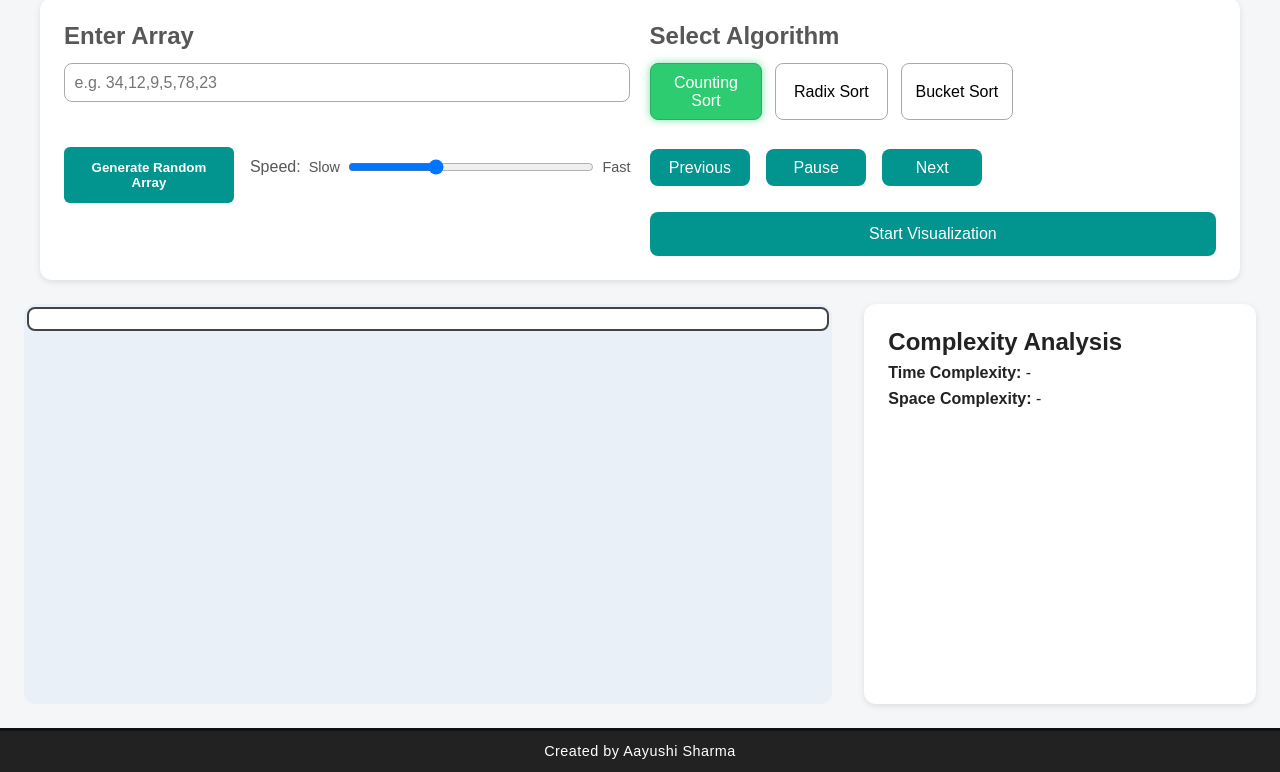
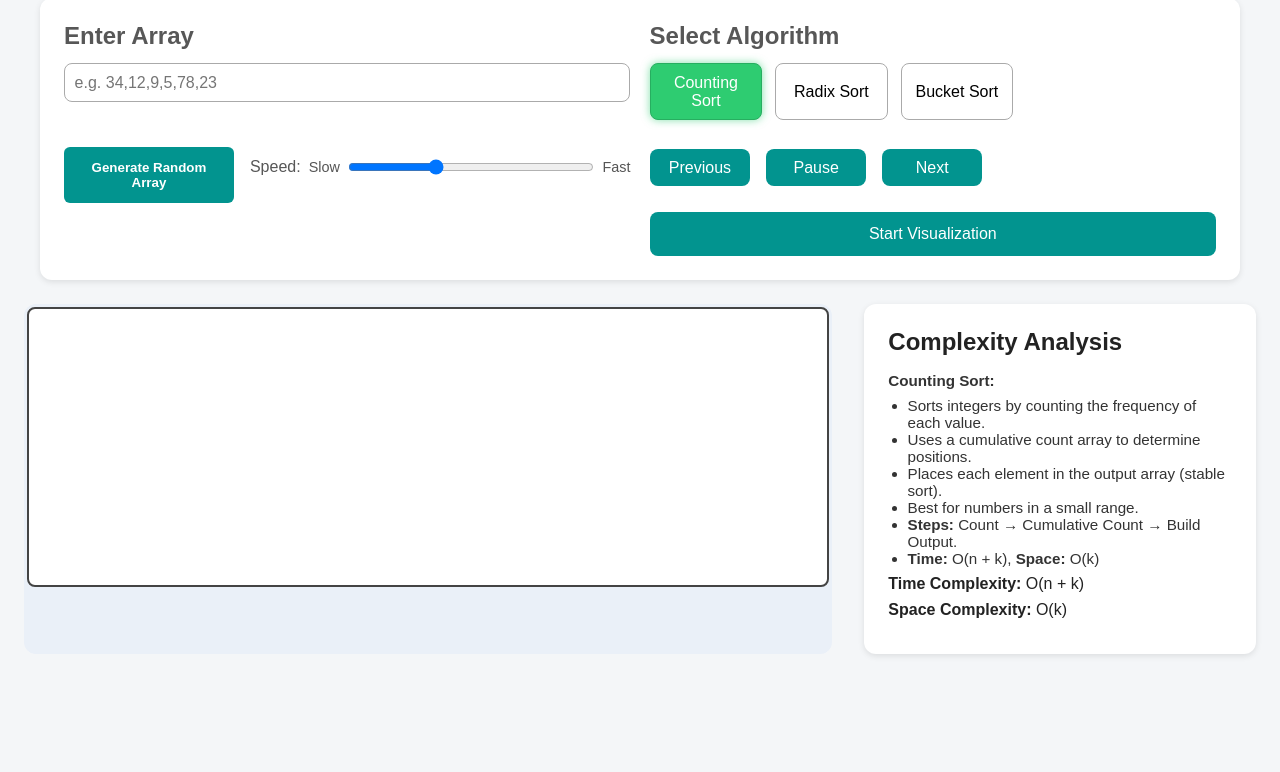
Before and after one commit to Aayushi262005/daa, a plain HTML site: page new.html in a window 1280 px wide. Both pictures are taken after a click on the button "Counting Sort". Shown: the part 105-877 px from the top of the page. After the commit the page ends 800 px from the top, so only its background shows below. Drawn offline with Linux system fonts and the light colour scheme.

Commit message:
rfooter removed

```diff
--- a/new.html
+++ b/new.html
@@ -56,16 +56,15 @@
     <div class="complexity-section">
       <h2>Complexity Analysis</h2>
       <div class="complexity-box">
-        <p><strong>Time Complexity:</strong> <span id="timeComplexity">-</span></p>
+        <div id="algoExplanation" style="margin-top: 1rem; font-size: 0.95rem; color: #333;">
+          <p>Select an algorithm to see how it works.</p>
+       </div>
+       <p><strong>Time Complexity:</strong> <span id="timeComplexity">-</span></p>
         <p><strong>Space Complexity:</strong> <span id="spaceComplexity">-</span></p>
       </div>
     </div>
   </section>
 
-  <footer>
-    <p>Created by Aayushi Sharma </p>
-  </footer>
-
   <script src="script.js"></script>
 </body>
 </html>
--- a/script.js
+++ b/script.js
@@ -23,7 +23,13 @@ let autoplayInterval = null;
 
 // --- Event Listeners ---
 SPEED_RANGE.addEventListener('input', () => {
-    animationSpeed = parseInt(SPEED_RANGE.value);
+
+   const minSpeed = 50;
+   const maxSpeed = 1000;
+   const sliderVal = parseInt(SPEED_RANGE.value);
+   const maxVal = parseInt(SPEED_RANGE.max);
+   const minVal = parseInt(SPEED_RANGE.min);
+   animationSpeed = maxSpeed - ((sliderVal - minVal) / (maxVal - minVal)) * (maxSpeed - minSpeed);
     if (autoplayInterval) {
         clearInterval(autoplayInterval);
         startAutoplay();
@@ -41,6 +47,23 @@ ALGO_BUTTONS.forEach(btn => {
         ALGO_BUTTONS.forEach(b => b.classList.remove('active'));
         btn.classList.add('active');
         selectedAlgorithm = btn.dataset.algo;
+
+        if (selectedAlgorithm === 'counting') {
+            TIME_COMPLEXITY_SPAN.textContent = 'O(n + k)';
+            SPACE_COMPLEXITY_SPAN.textContent = 'O(k)';
+
+            const explanationDiv = document.getElementById('algoExplanation');
+            explanationDiv.innerHTML = `
+                <strong>Counting Sort:</strong>
+                <ul style="margin-top: 0.5rem; padding-left: 1.2rem;">
+                    <li>Sorts integers by counting the frequency of each value.</li>
+                    <li>Uses a cumulative count array to determine positions.</li>
+                    <li>Places each element in the output array (stable sort).</li>
+                    <li>Best for numbers in a small range.</li>
+                    <li><strong>Steps:</strong> Count → Cumulative Count → Build Output.</li>
+                    <li><strong>Time:</strong> O(n + k), <strong>Space:</strong> O(k)</li>
+                </ul>
+            `;}
     });
 });
 
--- a/style.css
+++ b/style.css
@@ -11,6 +11,8 @@ body {
   display: flex;
   flex-direction: column;
   min-height: 100vh;
+  margin: 0;
+  font-family: "Poppins", sans-serif;
 }
 
 /* Header */
@@ -160,7 +162,8 @@ header {
   background-color: #eaf0f8;
   border-radius: 12px;
   padding:0.2rem;
-  height: 300px;
+  height: 400px;
+  min-height: 400px;
   display: flex;
   justify-content: center;
   align-items: flex-start;
@@ -170,6 +173,7 @@ header {
 
 #animationCanvas {
   width: 100%;
+  min-height: 400px;
   padding: 10px;
   height: auto;
   border: 2px solid #444 ;
@@ -190,17 +194,6 @@ header {
   font-size: 1rem;
 }
 
-/* Footer */
-footer {
-  margin-top: auto;
-  text-align: center;
-  background-color: #222;
-  color: white;
-  padding: 0.8rem;
-  font-size: 0.9rem;
-  letter-spacing: 0.5px;
-  border-top: 3px solid #111;
-}
 
 /* Desktop layout */
 @media (min-width: 992px) {
@@ -222,6 +215,9 @@ footer {
     align-self: flex-start;
     width: 100%;
   }
+  #animationCanvas {
+    min-height: 280px;
+  }
 
   .visualization-container {
     flex-direction: row;
@@ -230,7 +226,8 @@ footer {
 
   .animation-area {
     flex: 7;
-    height: 400px;
+    min-height: 280px;
+    height: 350px;
   }
 
   .complexity-section {
@@ -245,6 +242,14 @@ footer {
 
   .algo-btn {
     flex: 1 1 100%;
+  }
+  .animation-area {
+    height: 300px;
+    min-height: 250px;
+  }
+
+  #animationCanvas {
+    min-height: 250px;
   }
 }
 
```
